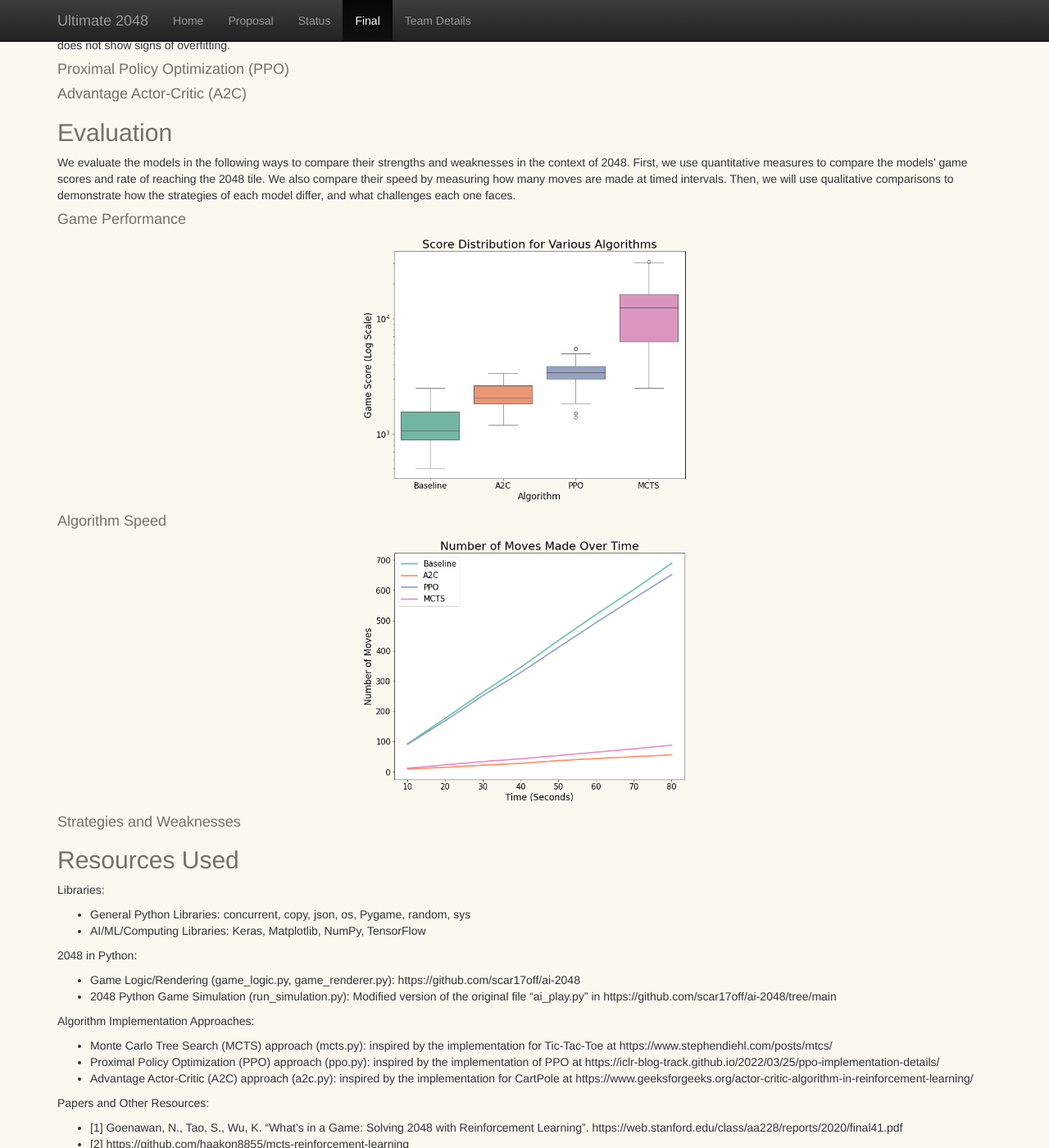
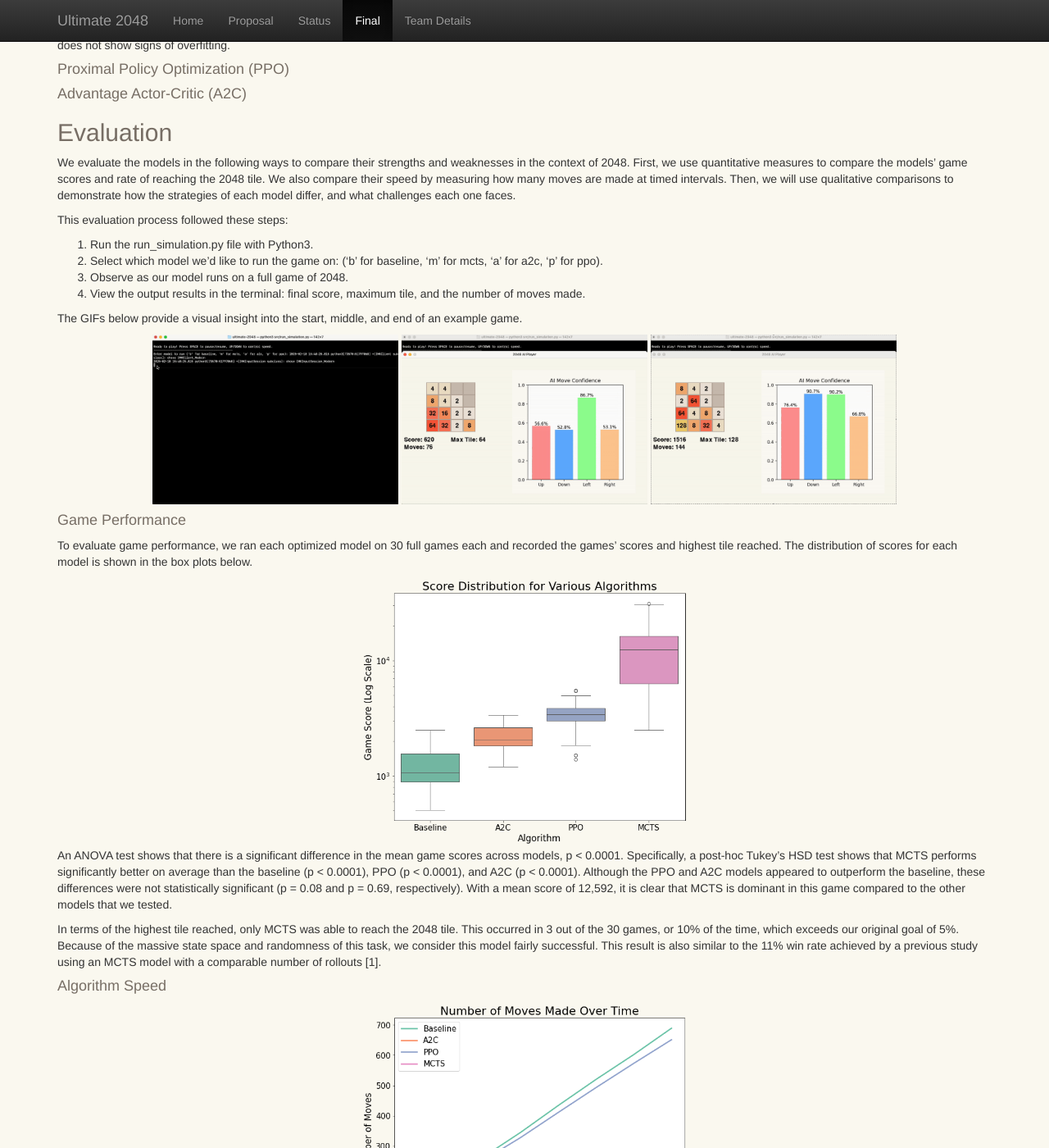
Before and after one commit to AnthonyCusi/ultimate-2048, a Jekyll site: the page built from docs/final.md, in a window 1280 px wide and 1400 px high, scrolled down 1741 px. Shown: the whole window at 82% size. Built offline with Jekyll 4.4.1, drawn with Linux system fonts in a browser that asks for light colours; formulas are drawn with MathJax 3; some of the changed text lies outside the part shown.

Commit message:
Added game performance section

```diff
--- a/docs/final.md
+++ b/docs/final.md
@@ -69,16 +69,36 @@ MCTS is found to significantly outperform other models in 2048 by simulating man
 ## Evaluation
 We evaluate the models in the following ways to compare their strengths and weaknesses in the context of 2048. First, we use quantitative measures to compare the models' game scores and rate of reaching the 2048 tile. We also compare their speed by measuring how many moves are made at timed intervals. Then, we will use qualitative comparisons to demonstrate how the strategies of each model differ, and what challenges each one faces.
 
+This evaluation process followed these steps:
+1. Run the run_simulation.py file with Python3.
+2. Select which model we'd like to run the game on: ('b' for baseline, 'm' for mcts, 'a' for a2c, 'p' for ppo).
+3. Observe as our model runs on a full game of 2048.
+4. View the output results in the terminal: final score, maximum tile, and the number of moves made.
+
+The GIFs below provide a visual insight into the start, middle, and end of an example game.
+
+<div style="text-align: center;">
+<img src="images/2048GameplayStart.gif" alt="2048 gameplay start gif" width="300"/>
+<img src="images/2048GameplayMiddle.gif" alt="2048 gameplay middle gif" width="300"/>
+<img src="images/2048GameplayEnd.gif" alt="2048 gameplay end gif" width="300"/>
+</div>
+
 #### Game Performance
+To evaluate game performance, we ran each optimized model on 30 full games each and recorded the games' scores and highest tile reached. The distribution of scores for each model is shown in the box plots below.
 
 <div style="text-align: center;">
 <img src="images/Final_Scores.png" alt="distribution of scores by algorithm" width="400"/>
 </div>
 
+An ANOVA test shows that there is a significant difference in the mean game scores across models, p < 0.0001. Specifically, a post-hoc Tukey's HSD test shows that MCTS performs significantly better on average than the baseline (p < 0.0001), PPO (p < 0.0001), and A2C (p < 0.0001). Although the PPO and A2C models appeared to outperform the baseline, these differences were not statistically significant (p = 0.08 and p = 0.69, respectively). With a mean score of 12,592, it is clear that MCTS is dominant in this game compared to the other models that we tested.
+
+In terms of the highest tile reached, only MCTS was able to reach the 2048 tile. This occurred in 3 out of the 30 games, or 10% of the time, which exceeds our original goal of 5%. Because of the massive state space and randomness of this task, we consider this model fairly successful. This result is also similar to the 11% win rate achieved by a previous study using an MCTS model with a comparable number of rollouts [1].
+
+
 #### Algorithm Speed
 
 <div style="text-align: center;">
-<img src="images/Moves_per_Second.png" alt="comparison of moves made over time" width="400"/>
+<img src="images/Moves_Per_Second.png" alt="comparison of moves made over time" width="400"/>
 </div>
 
 
```
Also changed, not shown: other parts of docs/final.md (+3 -3 lines), 1 other file.
